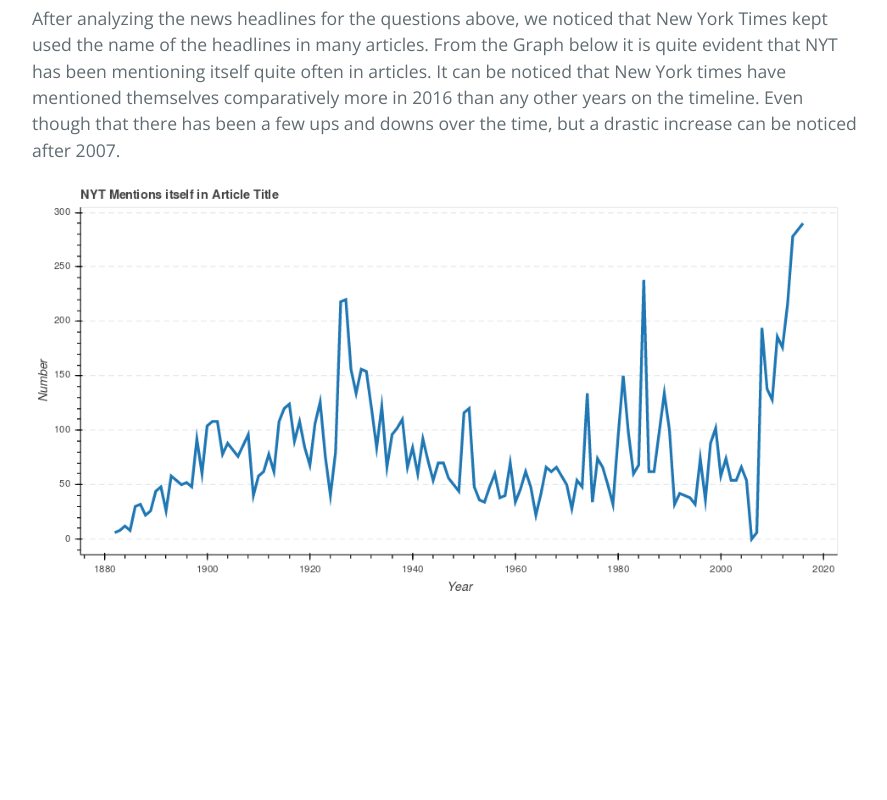
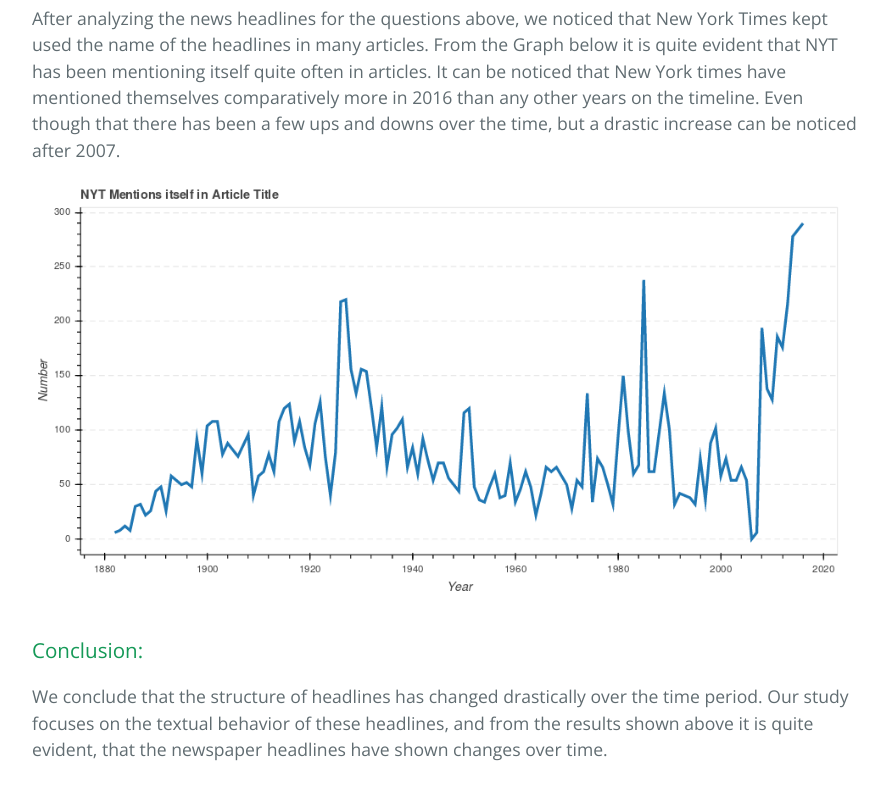
Before and after one commit to headlineanalysis/CSCE489, a plain HTML site: page index.html in a window 1280 px wide. Shown: the part 3256-4056 px from the top of the page, without its empty margins (192-1079 px from the left). Before the commit the page ends 3908 px from the top, so only its background shows below. Drawn offline with nearby package versions, Linux system fonts and the light colour scheme.

Commit message:
Update index.html

```diff
--- a/index.html
+++ b/index.html
@@ -81,6 +81,12 @@
       but a drastic increase can be noticed after 2007.<p>
       <img class="full" src="nyt-mentions-itself.png">
 
+      <h3>Conclusion:</h3>
+      <p>We conclude that the structure of headlines has changed drastically over the time period.
+        Our study focuses on the textual behavior of these headlines, and from the results shown above it is quite evident,
+        that the newspaper headlines have shown changes over time.<p>
+
+
 
 
 
```
